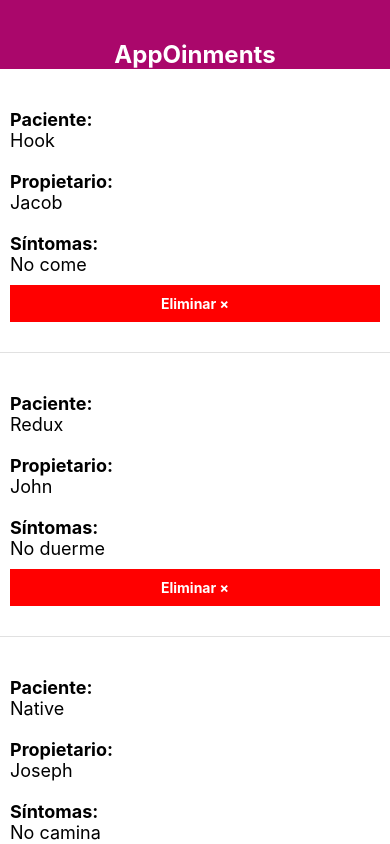
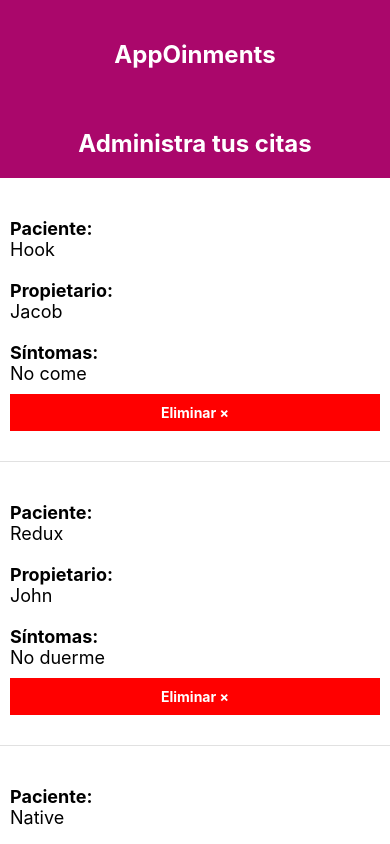
Before and after one commit to joelrdz/umy_react-native_citas, a React Native app: screen / in a window 390 px wide. Built offline with nearby package versions, Linux system fonts and the light colour scheme.

Commit message:
Appointment delete functionality

```diff
--- a/App.js
+++ b/App.js
@@ -10,12 +10,22 @@ const App = () => {
     { id: '3', patient: 'Native', owner: 'Joseph', symptoms: 'No camina' }
   ]);
 
+  // Eliminar cita del state
+  const deleteAppointment = id => {
+    setAppointments(currentAppointments => {
+      return currentAppointments.filter(appointment => appointment.id !== id);
+    });
+  }
+
   return (
     <View style={styles.container}>
       <Text style={styles.title}>AppOinments</Text>
+      <Text style={styles.title}>
+        {appointments.length > 0 ? 'Administra tus citas' : 'No hay citas, agrega una'}
+      </Text>
       <FlatList
         data={appointments}
-        renderItem={({ item }) => <Appointment item={item} />}
+        renderItem={({ item }) => <Appointment item={item} deleteAppointment={deleteAppointment} />}
         keyExtractor={appointment => appointment.id}
       />
     </View>
@@ -32,7 +42,8 @@ const styles = StyleSheet.create({
     fontSize: 24,
     fontWeight: 'bold',
     textAlign: 'center',
-    marginTop: 40
+    marginTop: 40,
+    marginBottom: 20
   }
 });
 
--- a/components/Appointment.js
+++ b/components/Appointment.js
@@ -1,9 +1,9 @@
 import React from 'react';
 import { StyleSheet, View, Text, TouchableHighlight } from 'react-native';
 
-const Appointment = ({item}) => {
-  const deleteHandler = () => {
-    console.log('eliminando...');
+const Appointment = ({ item, deleteAppointment }) => {
+  const deleteHandler = id => {
+    deleteAppointment(id);
   }
 
   return (
@@ -21,7 +21,7 @@ const Appointment = ({item}) => {
         <Text style={styles.text}>{item.symptoms}</Text>
       </View>
       <View>
-        <TouchableHighlight onPress={() => deleteHandler()} style={styles.btnDelete}>
+        <TouchableHighlight onPress={() => deleteHandler(item.id)} style={styles.btnDelete}>
           <Text style={styles.txtDelete}>Eliminar &times;</Text>
         </TouchableHighlight>
       </View>
```
